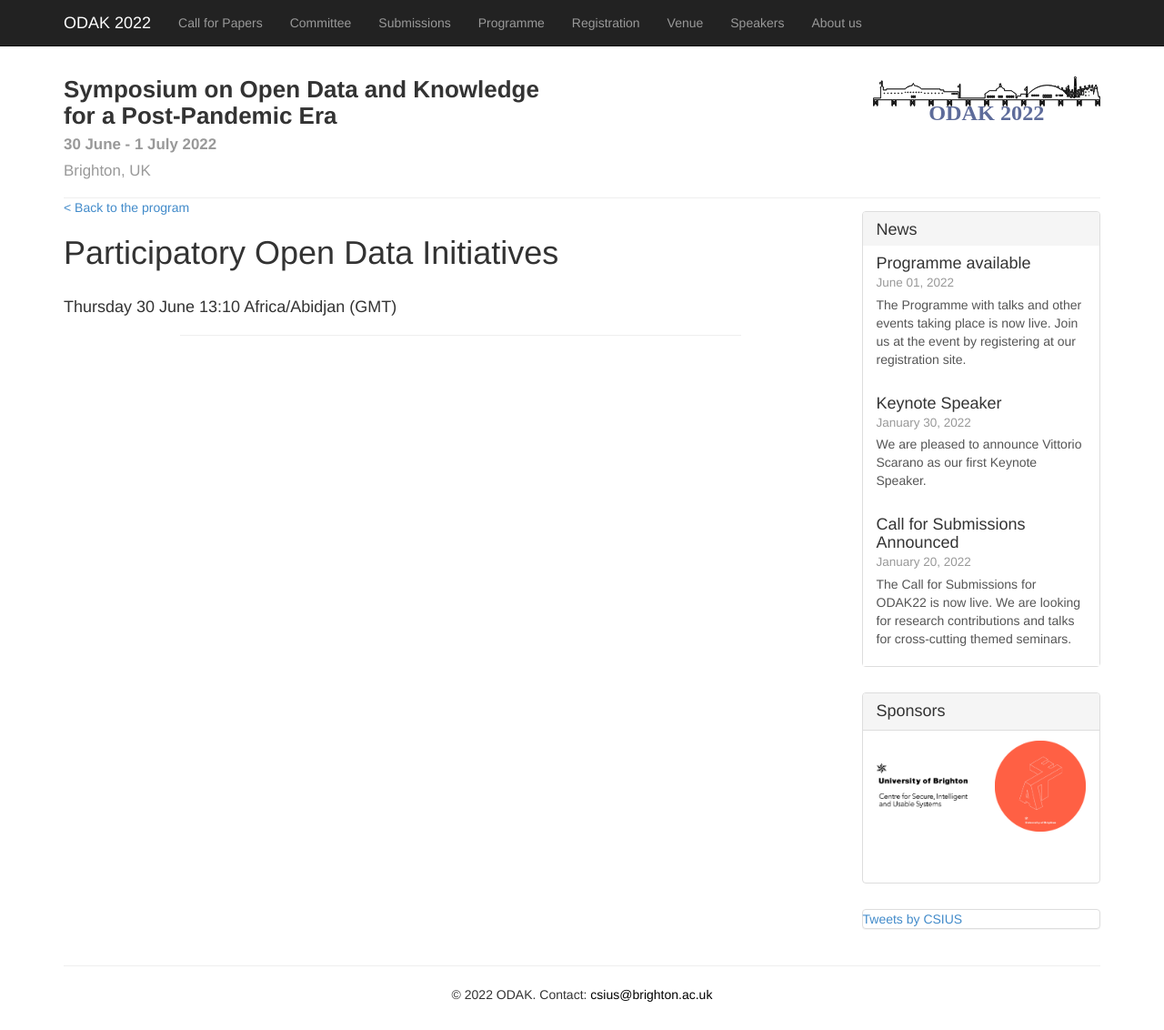
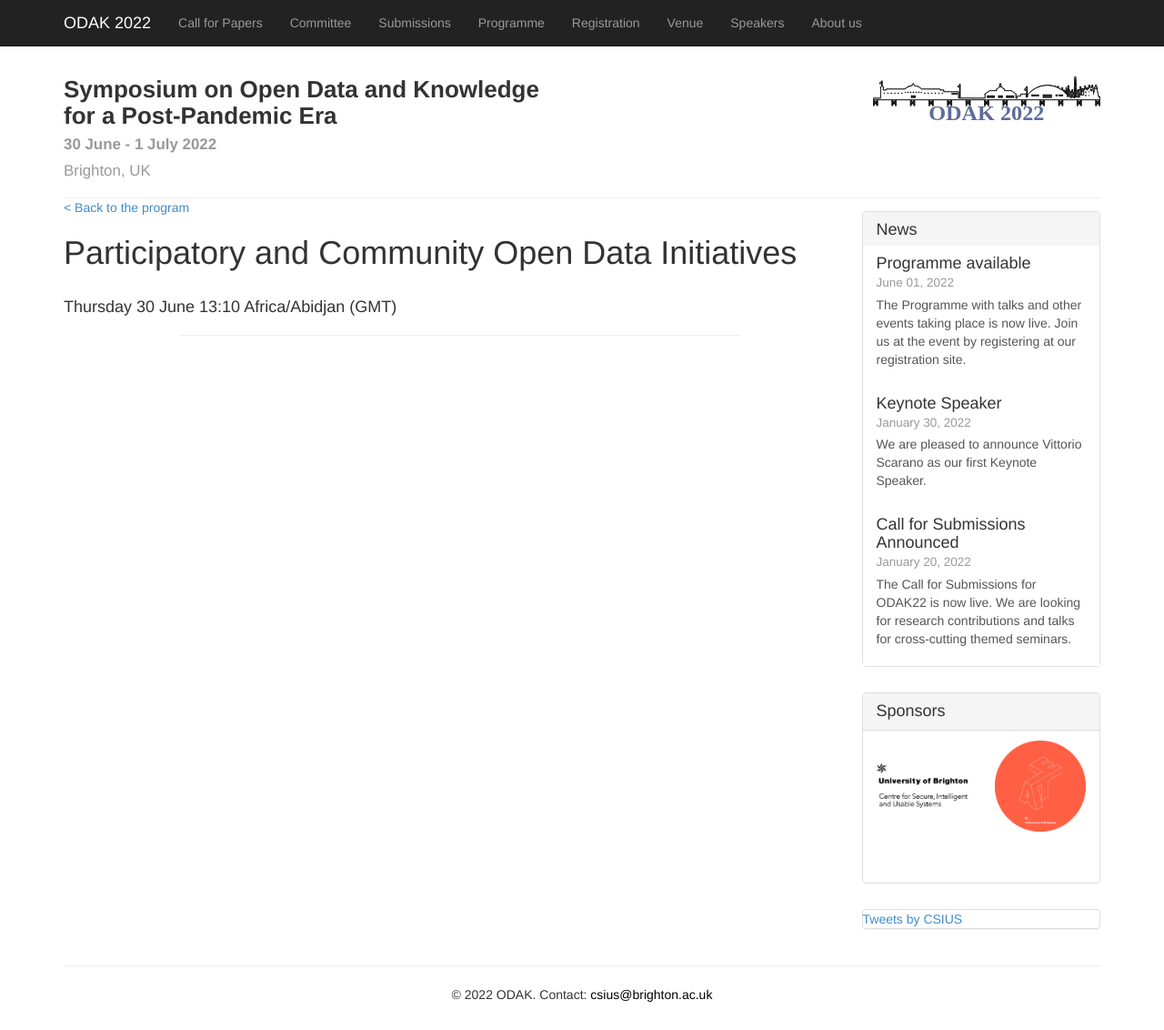
Before and after one commit to UniversityofBrighton/odak, a Jekyll site: the page built from _session/3PanelCommunity.md, in a window 1280 px wide and 1132 px high. Shown: the whole window at 91% size. Built offline with Jekyll 4.4.1, drawn with Linux system fonts in a browser that asks for light colours; comment, search, counter and statistics services are not loaded; some of the changed lines change nothing that is shown.

Commit message:
Update 3PanelCommunity.md

```diff
--- a/_session/3PanelCommunity.md
+++ b/_session/3PanelCommunity.md
@@ -2,7 +2,7 @@
 permalink: /session/communityledopendata
 redirect_from: "/session/communityledopendata"
 layout: egsr-talks
-title: Participatory Open Data Initiatives
+title: Participatory and Community Open Data Initiatives
 authors: "Session chair: TBC"
 start: "2022-06-30T13:10:00Z"
 end: "2022-06-30T14:10:00Z"
@@ -11,4 +11,13 @@
 # rocket_chat_url: "https://rocket.chat/"
 year: 2022
 color: '#602f6b'
+
+abstract: "This panel will explore developments, challenges and opportunities for co-developing open data and knowledge, in particular when this involve collaboration with non-technical experts, including members of communities, and other practitioners in disciplines such as humanities, museums and heritage, arts and crafts. The session will bring together researchers and practitioners explore the various workflows, technologies and processes to capture, document, link and provide access to a variety of content which can support various purposes including open research practices, preservation of knowledge and access of data by the wider public. Cross cutting issues, including ethics, copyright and sustainability will also be discussed."
+Bio: "
+Jason Evans, The National Library of Wales
+Robert Nasarek,
+Mike Kelly,
+Karina Rodriguez,
+"
+picture: ""
 ---
```
